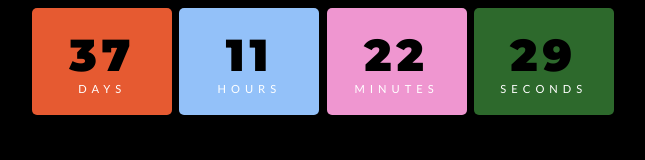
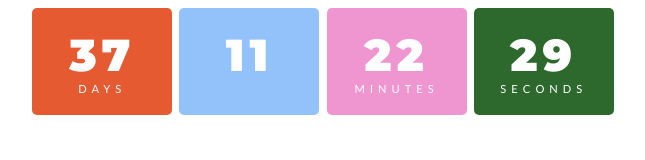
Before and after one commit to GeorgiaHav/countdown-, a plain HTML site: page index.html in a window 1280 px wide. Shown: the whole page, without its empty margins (317-962 px from the left). Drawn offline with Linux system fonts and the light colour scheme.

Commit message:
Update index.html

```diff
--- a/index.html
+++ b/index.html
@@ -8,7 +8,7 @@
     <style>
 
 body{
-    background-color: black;
+    background-color: white;
 }
 
 #timer {
@@ -33,7 +33,7 @@ body{
 
 .hours {
   background: #93c1f9;
-  color: #fffff;
+  color: #93c1f9;
 }
 
 .minutes {
@@ -46,7 +46,7 @@ body{
 
 .numbers {
   font-family: 'Montserrat', sans-serif;
-  color:  #000000;
+  color:  #ffffff;
   font-size: 4em;
   text-align: center;
 }
```
